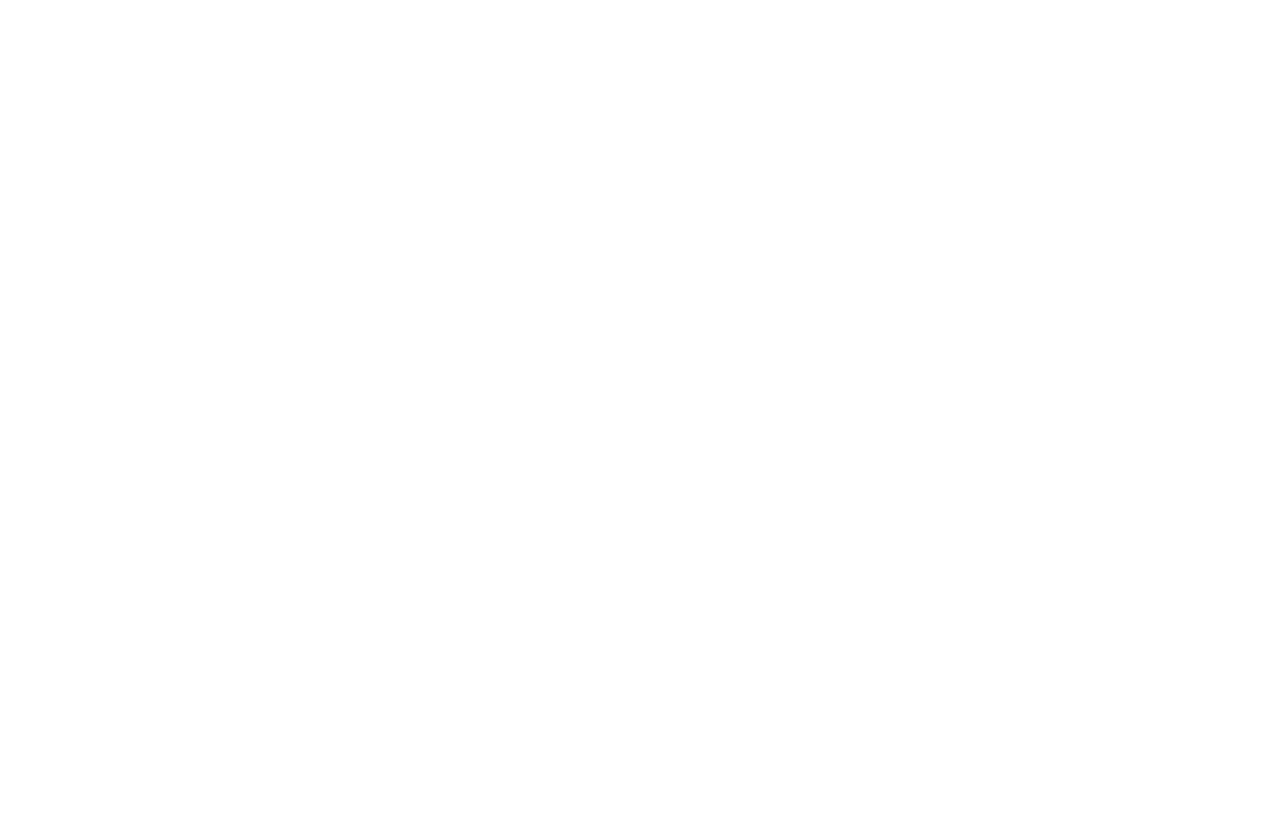
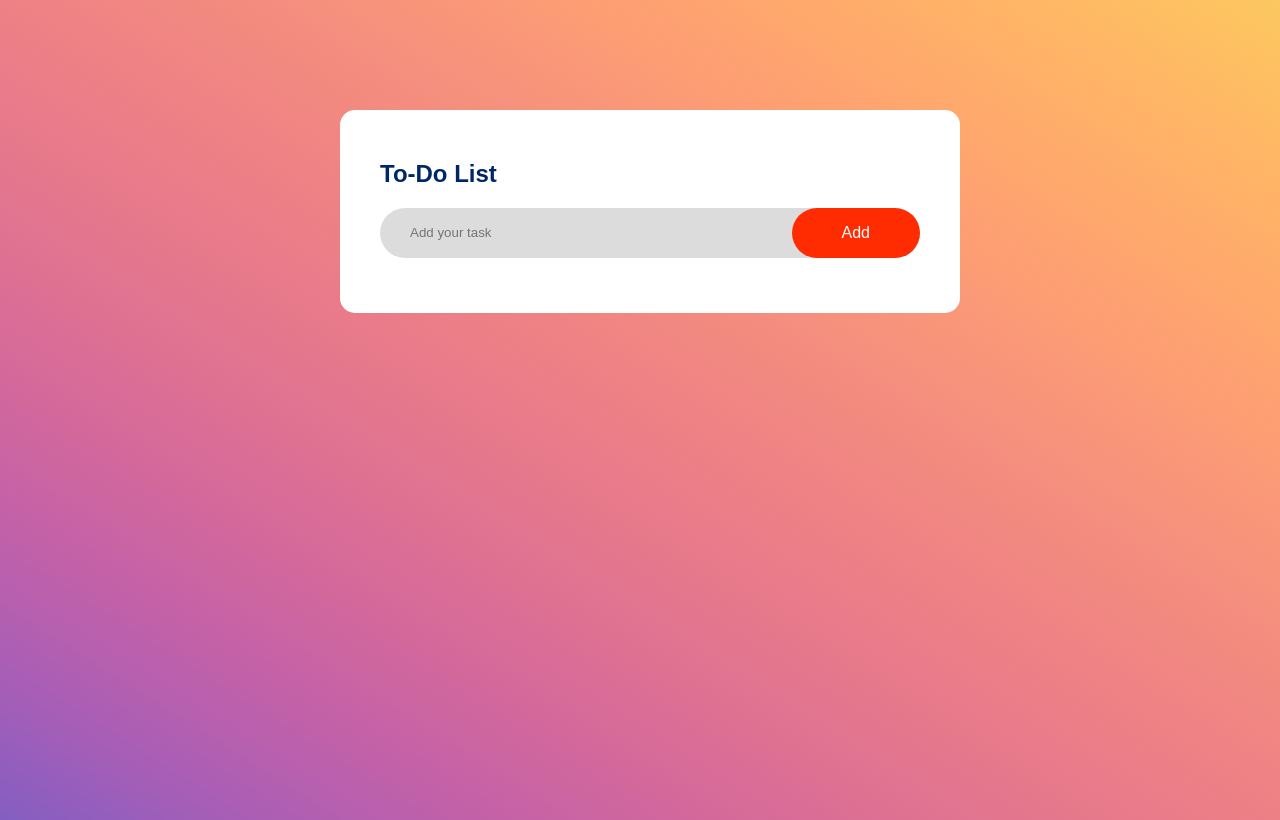
Before and after one commit to bighnesh86/crispy-lamp, a plain HTML site: page index.html in a window 1280 px wide. Drawn offline with Linux system fonts and the light colour scheme.

Commit message:
update: added basic ui

```diff
--- a/index.html
+++ b/index.html
@@ -4,8 +4,24 @@
     <meta charset="UTF-8">
     <meta name="viewport" content="width=device-width, initial-scale=1.0">
     <title>crispy-lamp</title>
+    <link rel="stylesheet" href="style.css">
 </head>
 <body>
+    <div class="container">
+        <div class="todo-app">
+            <h2>To-Do List</h2>
+            <div class="row">
+                <input type="text" id="input-box" placeholder="Add your task">
+                <button>Add</button>
+
+            </div>
+            <ul id="list-container">
+                    <!-- <li class="checked">Task 1</li>
+                    <li>Task 2</li>
+                    <li>Task 3</li> -->
+            </ul>
+        </div>
+    </div>
 
 </body>
 </html>
--- a/style.css
+++ b/style.css
@@ -1,6 +1,91 @@
 body {
-    font-family: Arial, sans-serif;
+    font-family: 'Poppins', sans-serif;
     background-color: #f2f2f2;
     margin: 0;
     padding: 0;
 }
+
+.container{
+    width: 100%;
+    min-height: 100vh;
+    background-image: linear-gradient(to right top, #845ec2, #a85eb6, #c261a9, #d4689b, #e07390, #ea7c89, #f18682, #f6927c, #fd9e73, #ffab6b, #ffb964, #fbc95f);
+    padding: 10px;
+}
+
+.todo-app{
+    width: 100%;
+    max-width: 540px;
+    margin: 100px auto 20px;
+    background-color: white;
+    padding: 30px 40px 30px ;
+    border-radius: 15px;
+
+}
+.todo-app h2 {
+    color: #002765;
+    display: flex;
+    align-items: center;
+    margin-bottom: 20px;
+}
+
+.row{
+    display: flex;
+    align-items: center;
+    justify-content: space-between;
+    background: rgb(221, 220, 220);
+    border-radius: 30px;
+    padding-left: 20px;
+    margin-bottom: 25px;
+}
+
+input{
+    flex: 1;
+    border: none;
+    outline: none;
+    background: transparent;
+    padding: 10px;
+    font-weight: 14px;
+}
+
+button{
+    border: none;
+    outline: none;
+    padding: 16px 50px;
+    background: #ff2c02;
+    color: #fff;
+    font-size: 16px;
+    cursor: pointer;
+    border-radius: 50px;
+
+}
+
+ul li{
+    list-style: none;
+    font-size: 17px;
+    padding: 12px 8px 12px 50px;
+    user-select: none;
+    cursor: pointer;
+    position: relative;
+}
+
+ul li::before{
+    content: '';
+    position: absolute;
+    height: 28px;
+    width: 28px;
+    border-radius: 50%;
+    background-image: url(images/unchecked.png);
+    background-size: cover;
+    background-position: center;
+    top: 12px;
+    left: 8px;
+}
+
+ul li.checked{
+    color: #555;
+    text-decoration: line-through;
+}
+
+ul li.checked::before{
+    background-image: url(images/checked.png);
+}
```
Also changed, not shown: images/checked.png (added), images/unchecked.png (added).
